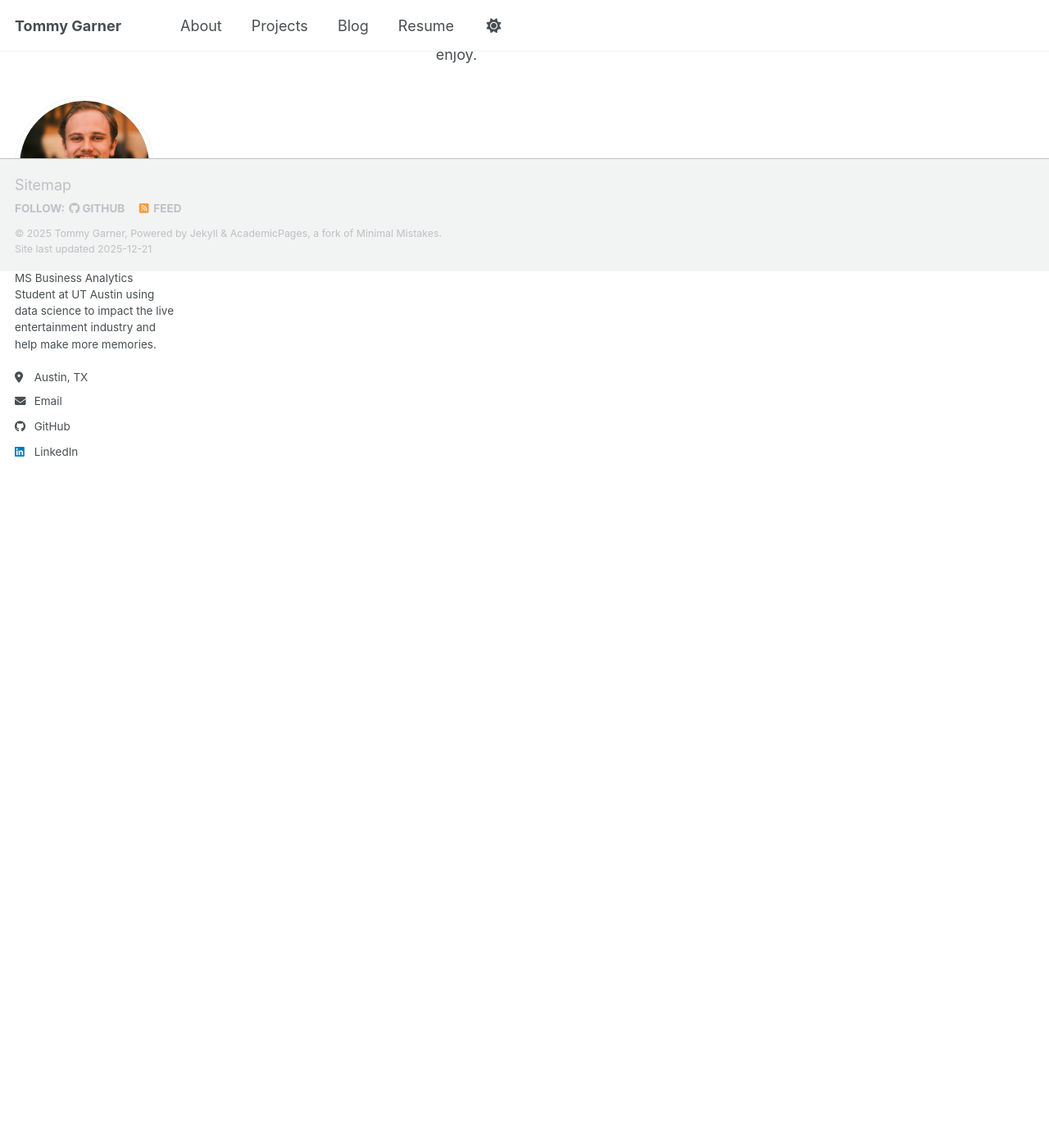
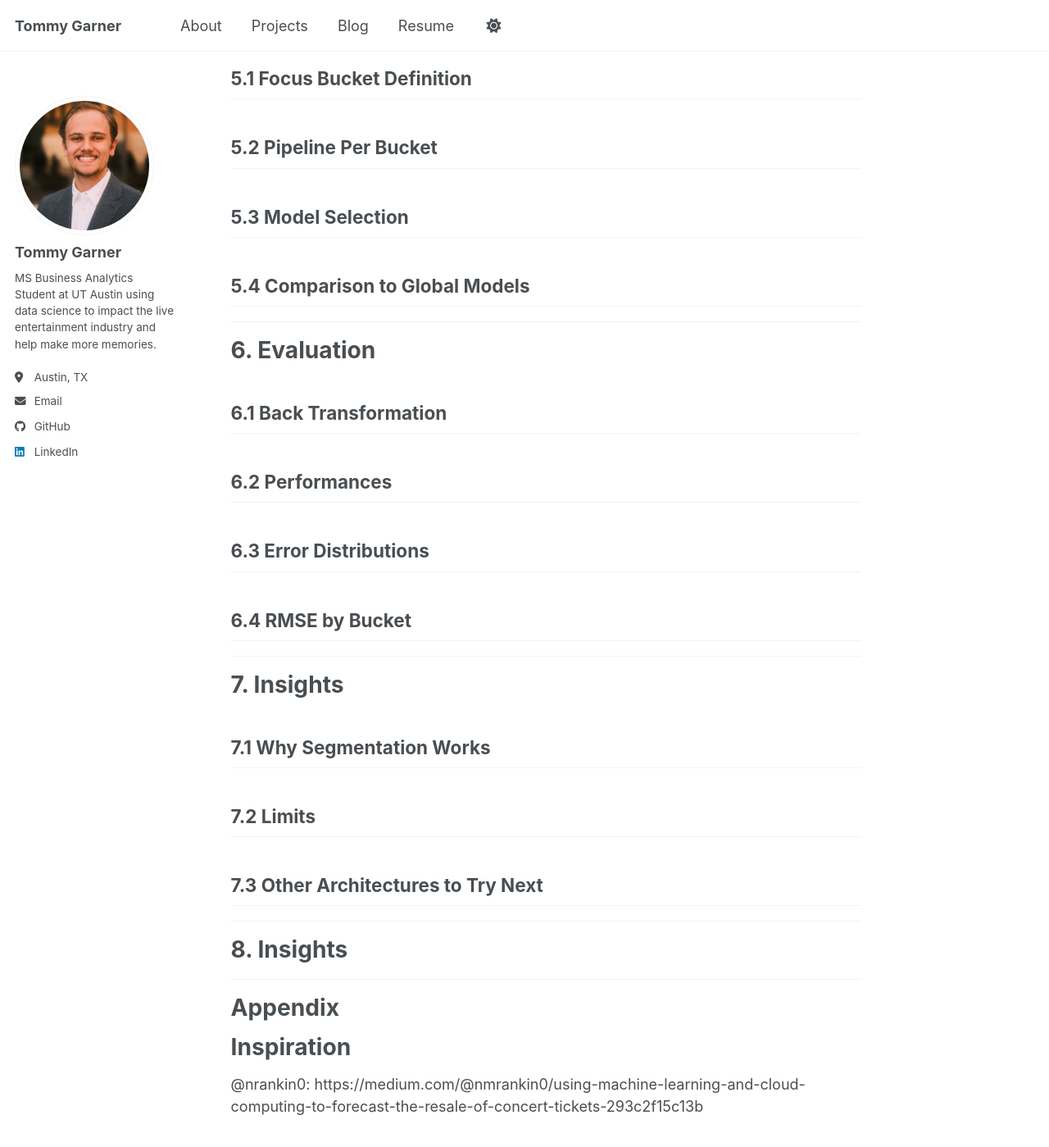
Before and after one commit to tommygarner/tommygarner.github.io, a Jekyll site: the page built from _posts/2025-12-18-seatdata-io.md, in a window 1280 px wide and 1400 px high, scrolled down 2953 px. Shown: the whole window at 82% size. Built offline with Jekyll 4.4.1, drawn with Linux system fonts in a browser that asks for light colours; a script bundle is joined from its source files by our own code; library files that are not in the unit come from our copies; some of the changed text lies outside the part shown.

Commit message:
Revise section titles and add subsections
Updated section titles and added new subsections for clarity.

```diff
--- a/_posts/2025-12-18-seatdata-io.md
+++ b/_posts/2025-12-18-seatdata-io.md
@@ -70,4 +72,73 @@
 | Inventory (`listings_active`) | Event-level median → 0 | Zero indicates sold out or not listed [file:6] |
 | Sales (`sales_total_7d`, etc.) | Fill with 0 | Zero-inflation is domain truth (most events have no sales on most days) [file:6] |
 
-## 3.2 Derived Features
+## 3.2 Transforming Features
+
+## 3.3 Target Variables
+
+---
+
+# 4. Baseline Global Models
+
+## 4.1 Model Selections
+
+### Classification
+
+### Regression
+
+## 4.2 Naive
+
+## 4.3 Tree-Based Models
+
+### Hyperparameter Search
+
+## 4.4 Neural Network
+
+## 4.5 Performances
+
+### Per-Bucket Error (in Tickets)
+
+---
+
+# 5. Market-Segmented Models
+
+## 5.1 Focus Bucket Definition
+
+## 5.2 Pipeline Per Bucket
+
+## 5.3 Model Selection
+
+## 5.4 Comparison to Global Models
+
+---
+
+# 6. Evaluation
+
+## 6.1 Back Transformation
+
+## 6.2 Performances
+
+## 6.3 Error Distributions
+
+## 6.4 RMSE by Bucket
+
+---
+
+# 7. Insights
+
+## 7.1 Why Segmentation Works
+
+## 7.2 Limits
+
+## 7.3 Other Architectures to Try Next
+
+---
+
+# 8. Insights
+
+---
+
+# Appendix
+
+# Inspiration
+@nrankin0: https://medium.com/@nmrankin0/using-machine-learning-and-cloud-computing-to-forecast-the-resale-of-concert-tickets-293c2f15c13b
```
Also changed, not shown: other parts of _posts/2025-12-18-seatdata-io.md (+3 -1 lines).
